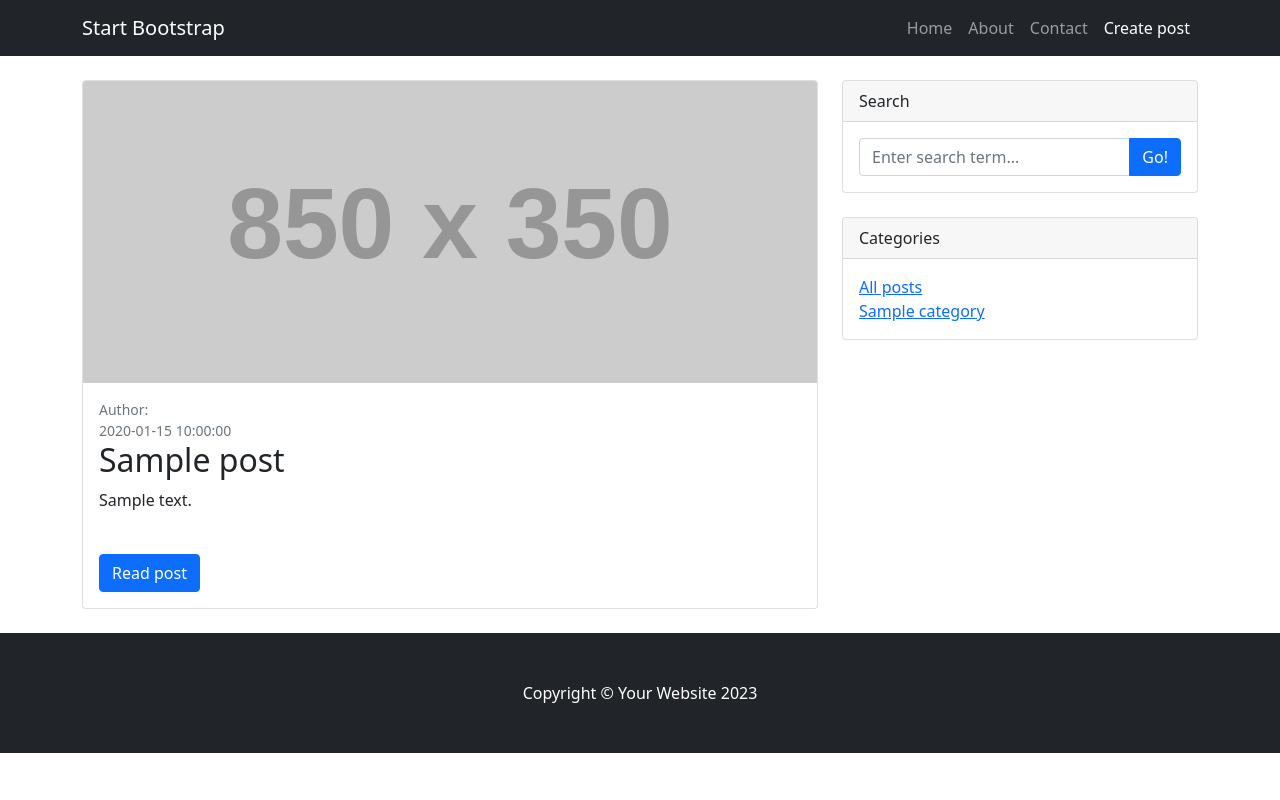
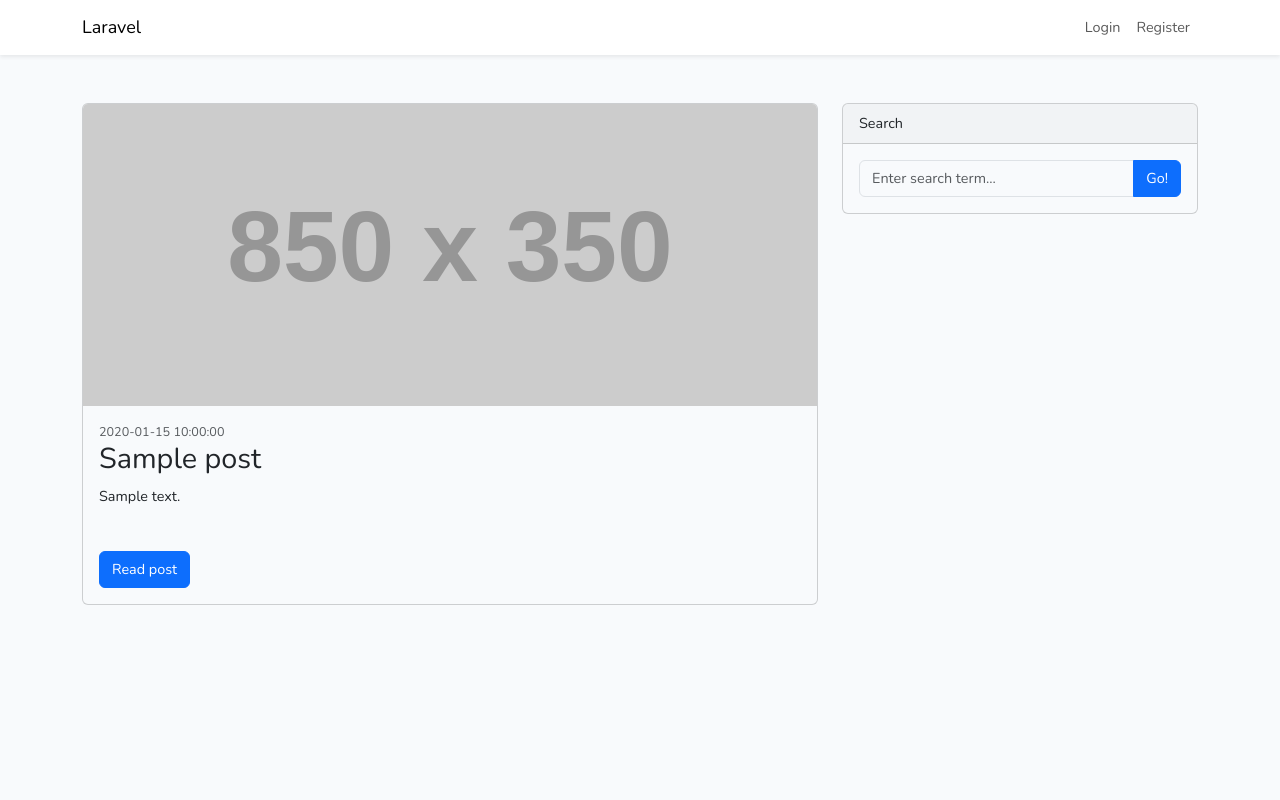
Before and after one commit to Zhumagaliev12/NewsWebApp, a Laravel app: page /posts in a window 1280 px wide. Run offline with Laravel 10, Linux system fonts and the light colour scheme; tables that the repository leaves empty hold one stand-in row (values such as "Sample post"); style sheets or scripts are compiled from the project's sources; some libraries are stand-ins or nearby versions.

Commit message:
Registration and authorization were added, and the style of the site was changed.

```diff
--- a/app/Http/Controllers/MyClassController.php
+++ b/app/Http/Controllers/MyClassController.php
@@ -36,6 +36,7 @@
            'title' => 'required|max:255',
            'content' => 'required',
            'is_published' => 'required|numeric',
+           'user_id' => 'required|numeric',
            'category_id' => 'required|numeric|exists:categories,id',
         ]);
 
--- a/app/Models/Post.php
+++ b/app/Models/Post.php
@@ -9,7 +9,7 @@
 {
     use HasFactory;
 
-    protected $fillable = ['title', 'content', 'is_published', 'category_id']; //column-ge jazba saqtauga ruksat alady
+    protected $fillable = ['title', 'content', 'is_published', 'category_id', 'user_id']; //column-ge jazba saqtauga ruksat alady
 
     public function category()
     {
--- a/resources/views/auth/register.blade.php
+++ b/resources/views/auth/register.blade.php
@@ -1,6 +1,6 @@
 @extends('layouts.app')
+@section('content')
 
-@section('content')
 <div class="container">
     <div class="row justify-content-center">
         <div class="col-md-8">
@@ -74,4 +74,5 @@
         </div>
     </div>
 </div>
+
 @endsection
--- a/resources/views/layouts/app.blade.php
+++ b/resources/views/layouts/app.blade.php
@@ -1,3 +1,4 @@
+
 <!doctype html>
 <html lang="{{ str_replace('_', '-', app()->getLocale()) }}">
 <head>
@@ -20,12 +21,18 @@
     <div id="app">
         <nav class="navbar navbar-expand-md navbar-light bg-white shadow-sm">
             <div class="container">
-                <a class="navbar-brand" href="{{ url('/') }}">
+                <a class="navbar-brand" href="{{route('posts.index')}}">
                     {{ config('app.name', 'Laravel') }}
                 </a>
-                <button class="navbar-toggler" type="button" data-bs-toggle="collapse" data-bs-target="#navbarSupportedContent" aria-controls="navbarSupportedContent" aria-expanded="false" aria-label="{{ __('Toggle navigation') }}">
-                    <span class="navbar-toggler-icon"></span>
-                </button>
+                @auth()
+                    @foreach(App\Models\Category::all() as $cat)
+                        <a class="nav-link mx-2" href="{{route('posts.category', $cat->id)}}" >{{$cat->title}}</a>
+                    @endforeach
+                @endauth
+
+{{--                <button class="navbar-toggler" type="button" data-bs-toggle="collapse" data-bs-target="#navbarSupportedContent" aria-controls="navbarSupportedContent" aria-expanded="false" aria-label="{{ __('Toggle navigation') }}">--}}
+{{--                    <span class="navbar-toggler-icon"></span>--}}
+{{--                </button>--}}
 
                 <div class="collapse navbar-collapse" id="navbarSupportedContent">
                     <!-- Left Side Of Navbar -->
@@ -36,6 +43,10 @@
                     <!-- Right Side Of Navbar -->
                     <ul class="navbar-nav ms-auto">
                         <!-- Authentication Links -->
+                        @auth()
+                            <li class="nav-item"><a class="nav-link active" aria-current="page" href="{{ route('posts.create') }}">Create post</a></li>
+                        @endauth
+
                         @guest
                             @if (Route::has('login'))
                                 <li class="nav-item">
@@ -65,6 +76,7 @@
                                         @csrf
                                     </form>
                                 </div>
+
                             </li>
                         @endguest
                     </ul>
--- a/resources/views/posts/create.blade.php
+++ b/resources/views/posts/create.blade.php
@@ -1,5 +1,7 @@
-@extends('posts.layouts.main')
+@extends('layouts.app')
 @section('content')
+
+
     <div class="container">
         <div class="row justify-content-center">
             <div class="col-md-10">
@@ -37,6 +39,7 @@
                     </div>
 
                     <input type="hidden" value="1" name="is_published">
+                    <input type="hidden" value="{{\Illuminate\Support\Facades\Auth::user()->id}}" name="user_id">
 
                     <div class="form-group mt-2">
                         <button type="submit" class="btn btn-success">Create post</button>
--- a/resources/views/posts/edit.blade.php
+++ b/resources/views/posts/edit.blade.php
@@ -1,4 +1,4 @@
-@extends('posts.layouts.main')
+@extends('layouts.app')
 @section('content')
 
     <div class="container">
--- a/resources/views/posts/index.blade.php
+++ b/resources/views/posts/index.blade.php
@@ -1,26 +1,5 @@
-<!doctype html>
-<html lang="en">
-<head>
-    <meta charset="UTF-8">
-    <link href="{{asset('bootstrap/css/bootstrap.min.css')}}" rel="stylesheet">
-    <script src="{{asset('bootstrap/js/bootstrap.bundle.min.js')}}"></script>
-    <title>Main page</title>
-</head>
-<body>
-    <nav class="navbar navbar-expand-lg navbar-dark bg-dark">
-        <div class="container">
-            <a class="navbar-brand" href="#!">Start Bootstrap</a>
-            <button class="navbar-toggler" type="button" data-bs-toggle="collapse" data-bs-target="#navbarSupportedContent" aria-controls="navbarSupportedContent" aria-expanded="false" aria-label="Toggle navigation"><span class="navbar-toggler-icon"></span></button>
-            <div class="collapse navbar-collapse" id="navbarSupportedContent">
-                <ul class="navbar-nav ms-auto mb-2 mb-lg-0">
-                    <li class="nav-item"><a class="nav-link" href="{{ route('main.index') }}">Home</a></li>
-                    <li class="nav-item"><a class="nav-link" href="{{ route('main.about') }}">About</a></li>
-                    <li class="nav-item"><a class="nav-link" href="{{ route('main.contact') }}">Contact</a></li>
-                    <li class="nav-item"><a class="nav-link active" aria-current="page" href="{{ route('posts.create') }}">Create post</a></li>
-                </ul>
-            </div>
-        </div>
-    </nav>
+@extends('layouts.app')
+@section('content')
 
     <div class="container mt-4">
         <div class="row">
@@ -36,7 +15,6 @@
                     <div class="card mb-4">
                         <a href="#!"><img class="card-img-top" src="https://dummyimage.com/850x350/dee2e6/6c757d.jpg" alt="..." /></a>
                         <div class="card-body">
-                            <div class="small text-muted">Author:</div>
                             <div class="small text-muted">{{$post->created_at}}</div>
                             <h2 class="card-title">{{$post->title}}</h2>
                             <p class="card-text" style="height: 50px;  overflow: hidden;">{{$post->content}}</p>
@@ -55,26 +33,8 @@
                         </div>
                     </div>
                 </div>
-                <div class="card mb-4">
-                    <div class="card-header">Categories</div>
-                    <div class="card-body">
-                        <div class="row">
-                            <div class="col-sm-9">
-                                <ul class="list-unstyled mb-0">
-                                    <li><a href="{{route('posts.index')}}">All posts</a></li>
-                                    @foreach($categories as $cat)
-                                        <li><a href="{{route('posts.category', $cat->id)}}" >{{$cat->title}}</a></li>
-                                    @endforeach
-                                </ul>
-                            </div>
-                        </div>
-                    </div>
-                </div>
             </div>
         </div>
     </div>
-    <footer class="py-5 bg-dark">
-        <div class="container"><p class="m-0 text-center text-white">Copyright &copy; Your Website 2023</p></div>
-    </footer>
-</body>
-</html>
+
+@endsection
--- a/routes/web.php
+++ b/routes/web.php
@@ -1,9 +1,7 @@
 <?php
 
+use App\Http\Controllers\MyClassController;
 use Illuminate\Support\Facades\Route;
-use Illuminate\Http\Request;
-use App\Http\Controllers\MyClassController;
-use App\Http\Controllers\MainController;
 
 Route::get('/', function () {
     return Route::redirect('posts.index');
@@ -14,9 +12,18 @@
 Route::post('comment/show', 'App\Http\Controllers\CommentController@commentStore')->name('show.comment');
 Route::post('comments/destroy/{id}', 'App\Http\Controllers\CommentController@commentDestroy')->name('comment.destroy');
 
-Route::get('main', 'App\Http\Controllers\MainController@index')->name('main.index');
-Route::get('about', 'App\Http\Controllers\AboutController@index')->name('main.about');
-Route::get('contact', 'App\Http\Controllers\ContactController@index')->name('main.contact');
+Route::get('main', 'App\Http\Controllers\Test\MainController@index')->name('main.index');
+Route::get('about', 'App\Http\Controllers\Test\AboutController@index')->name('main.about');
+Route::get('contact', 'App\Http\Controllers\Test\ContactController@index')->name('main.contact');
 
-Auth::routes();
+//Auth::routes();
+
 Route::get('/home', [App\Http\Controllers\HomeController::class, 'index'])->name('home');
+
+Route::get('/register', [App\Http\Controllers\Auth2\RegisterController::class, 'index'])->name('register.form');
+Route::post('/register', [App\Http\Controllers\Auth2\RegisterController::class, 'register'])->name('register');
+
+
+Route::get('/login', [App\Http\Controllers\Auth2\LoginController::class, 'index'])->name('login.form');
+Route::post('/login', [App\Http\Controllers\Auth2\LoginController::class, 'login'])->name('login');
+Route::post('/logout', [App\Http\Controllers\Auth2\LoginController::class, 'logout'])->name('logout');
```
Also changed, not shown: app/Http/Controllers/Test/AboutController.php (renamed from app/Http/Controllers/AboutController.php, +2 -4 lines), app/Http/Controllers/Test/ContactController.php (renamed from app/Http/Controllers/ContactController.php, +2 -4 lines), app/Http/Controllers/Test/MainController.php (renamed from app/Http/Controllers/MainController.php, +2 -4 lines), resources/views/auth/login.blade.php (+13 -1 lines), resources/views/posts/Test/about.blade.php (renamed from resources/views/posts/about.blade.php, +1 -1 lines), resources/views/posts/Test/contact.blade.php (renamed from resources/views/posts/contact.blade.php, +1 -1 lines), resources/views/posts/Test/main.blade.php (renamed from resources/views/posts/main.blade.php, +1 -1 lines), resources/views/posts/show.blade.php (+20 -3 lines), database/migrations/2024_01_17_114831_create_posts_table.php, database/migrations/2024_02_12_183704_create_comments_table.php, resources/views/posts/Test/cat.blade.php (renamed from resources/views/posts/cat.blade.php).
